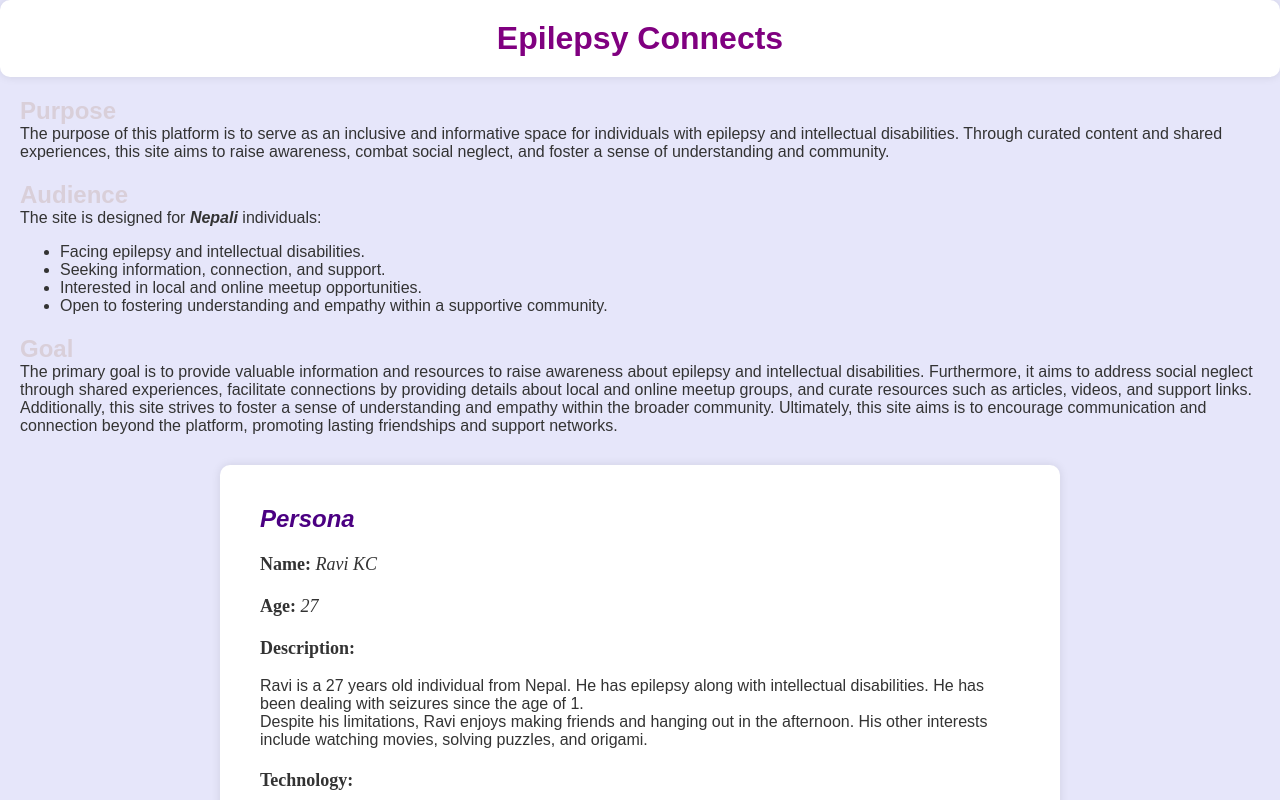
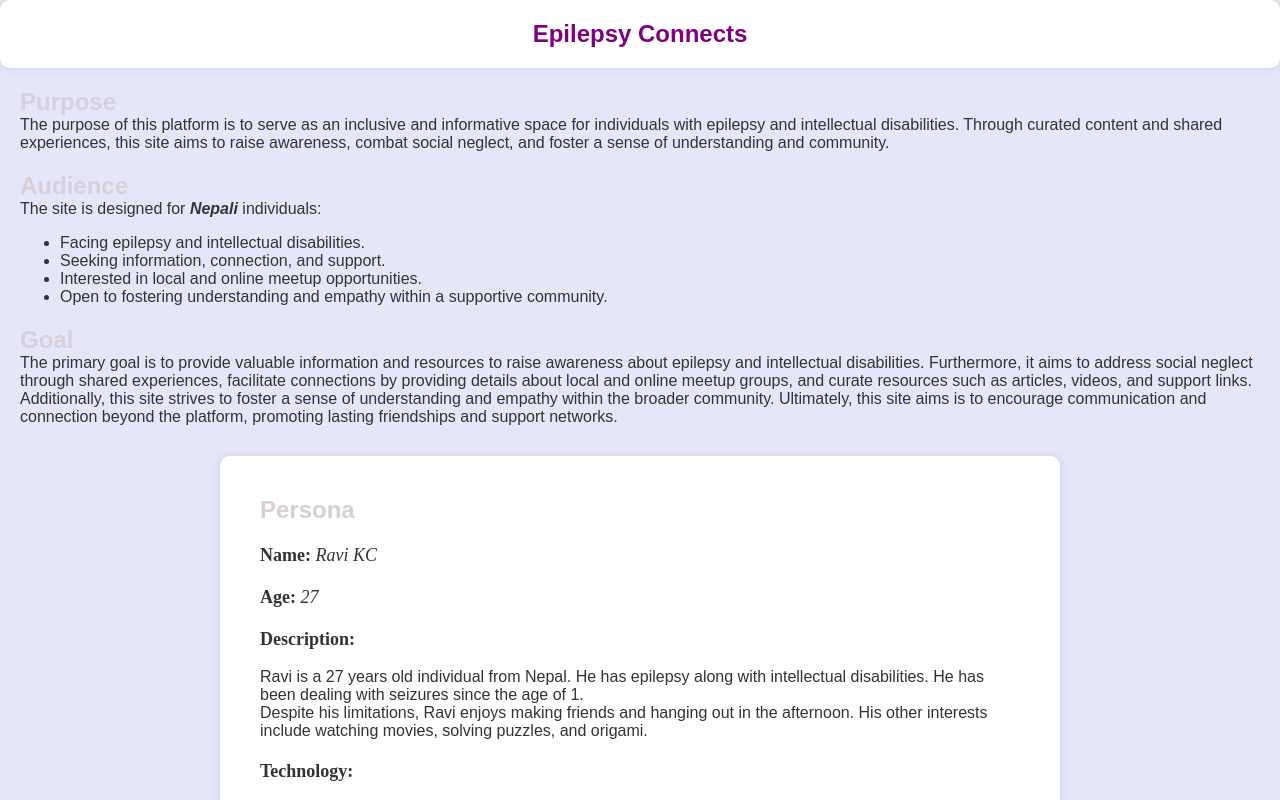
Before and after one commit to ash1shkhatri/pwp-ashish, a plain HTML site: page public_html/documentation/milestone-1.html in a window 1280 px wide. Shown: the top 800 px of the page. Drawn offline with Linux system fonts and the light colour scheme.

Commit message:
changed h1 to h2 after prompted by w3.org validator.

```diff
--- a/public_html/documentation/milestone-1.html
+++ b/public_html/documentation/milestone-1.html
@@ -7,9 +7,9 @@
 
 </head>
 <body>
-<h1 class="main-title">Epilepsy Connects</h1>
+<h2 class="main-title">Epilepsy Connects</h2>
     <section>
-        <h1>Purpose</h1>
+        <h2>Purpose</h2>
         <p>
             The purpose of this platform is to serve as an inclusive and informative space for individuals with epilepsy
             and intellectual disabilities. Through curated content and shared experiences, this site aims to raise awareness,
@@ -19,7 +19,7 @@
 
 
     <section>
-        <h1>Audience</h1>
+        <h2>Audience</h2>
         <p>
             The site is designed for <b> <i>Nepali</i> </b> individuals:
             <ul>
@@ -29,24 +29,23 @@
         <li>Open to fostering understanding and empathy within a supportive community.</li>
     </ul>
 
-        </p>
     </section>
 
 
     <section>
-        <h1>Goal</h1>
+        <h2>Goal</h2>
         <p>
         <p>The primary goal is to provide valuable information and resources to raise awareness about epilepsy and intellectual disabilities.
         Furthermore, it aims to address social neglect through shared experiences, facilitate connections by providing details about local and online meetup groups,
         and curate resources such as articles, videos, and support links. Additionally, this site strives to foster a sense of understanding and empathy within the broader community.
         Ultimately, this site aims is to encourage communication and connection beyond the platform, promoting lasting friendships and support networks.</p>
-        </p>
+
     </section>
 
 
 <div class="container">
     <section>
-        <h1>Persona</h1>
+        <h2>Persona</h2>
         <p> <br>
             <b> Name:</b> <i> Ravi KC </i>
             <br> <br> <b> Age:</b> <i> 27  </i>
@@ -83,7 +82,7 @@
         His vision involves utilizing the site to discover meetup groups, fostering in-person connections, and making friends beyond
         the digital realm. With a desire to extend his social circle and build lasting connections,
         Ravi looks to this platform as a stepping stone for creating genuine friendships and shared experiences outside
-        of the online space.</p>
+        of the online space.
 
         <p>  <br>  <b> User Story:</b> </p>
       <br> <p> As a user, I want to connect with other individuals and make friends to hang out and spend time with. </p>
```
